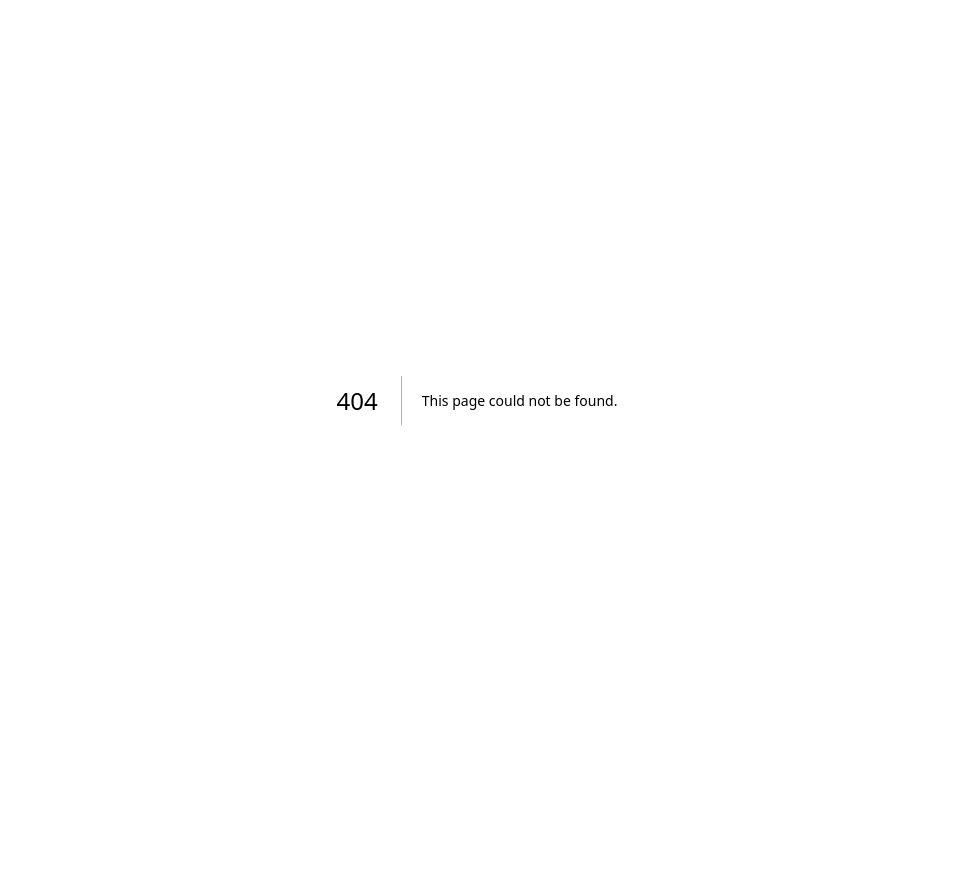
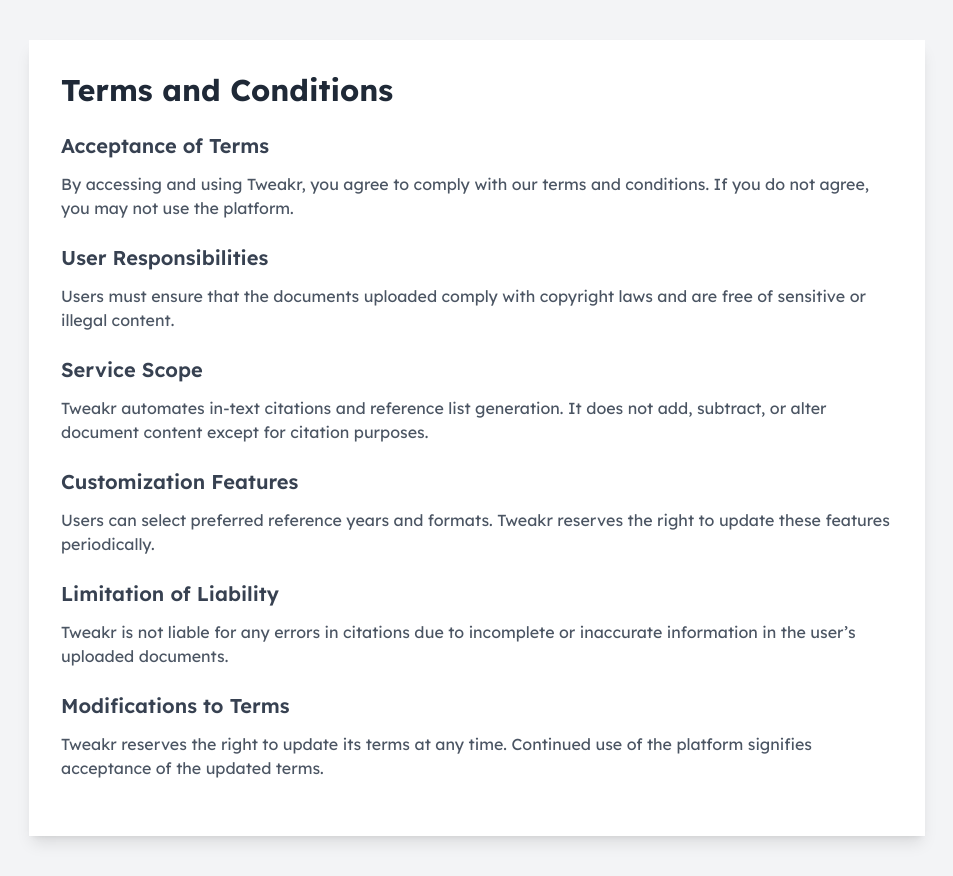
Before and after one commit to Black-fox17/tweakr-frontend, a Next.js app: page /termsandcondition in a window 1280 px wide. Before the commit this address had no page. Shown: the whole page, without its empty margins (163-1116 px from the left). Before the commit the page ends 800 px from the top, so only its background shows below. Built offline with nearby package versions, Linux system fonts and the light colour scheme.

Commit message:
added: termsandcondition

```diff
--- /dev/null
+++ b/app/(root)/termsandcondition/page.tsx
@@ -0,0 +1,55 @@
+import React from 'react';
+
+const TermsAndConditions = () => {
+    return (
+        <div className="min-h-screen bg-gray-100 py-10 px-6 lg:px-24">
+            <div className="max-w-4xl mx-auto bg-white shadow-lg rounded-lg p-8">
+                <h1 className="text-3xl font-bold text-gray-800 mb-6">Terms and Conditions</h1>
+
+                <section className="mb-6">
+                    <h2 className="text-xl font-semibold text-gray-700 mb-3">Acceptance of Terms</h2>
+                    <p className="text-gray-600 leading-6">
+                        By accessing and using Tweakr, you agree to comply with our terms and conditions. If you do not agree, you may not use the platform.
+                    </p>
+                </section>
+
+                <section className="mb-6">
+                    <h2 className="text-xl font-semibold text-gray-700 mb-3">User Responsibilities</h2>
+                    <p className="text-gray-600 leading-6">
+                        Users must ensure that the documents uploaded comply with copyright laws and are free of sensitive or illegal content.
+                    </p>
+                </section>
+
+                <section className="mb-6">
+                    <h2 className="text-xl font-semibold text-gray-700 mb-3">Service Scope</h2>
+                    <p className="text-gray-600 leading-6">
+                        Tweakr automates in-text citations and reference list generation. It does not add, subtract, or alter document content except for citation purposes.
+                    </p>
+                </section>
+
+                <section className="mb-6">
+                    <h2 className="text-xl font-semibold text-gray-700 mb-3">Customization Features</h2>
+                    <p className="text-gray-600 leading-6">
+                        Users can select preferred reference years and formats. Tweakr reserves the right to update these features periodically.
+                    </p>
+                </section>
+
+                <section className="mb-6">
+                    <h2 className="text-xl font-semibold text-gray-700 mb-3">Limitation of Liability</h2>
+                    <p className="text-gray-600 leading-6">
+                        Tweakr is not liable for any errors in citations due to incomplete or inaccurate information in the user’s uploaded documents.
+                    </p>
+                </section>
+
+                <section className="mb-6">
+                    <h2 className="text-xl font-semibold text-gray-700 mb-3">Modifications to Terms</h2>
+                    <p className="text-gray-600 leading-6">
+                        Tweakr reserves the right to update its terms at any time. Continued use of the platform signifies acceptance of the updated terms.
+                    </p>
+                </section>
+            </div>
+        </div>
+    );
+};
+
+export default TermsAndConditions;
```
